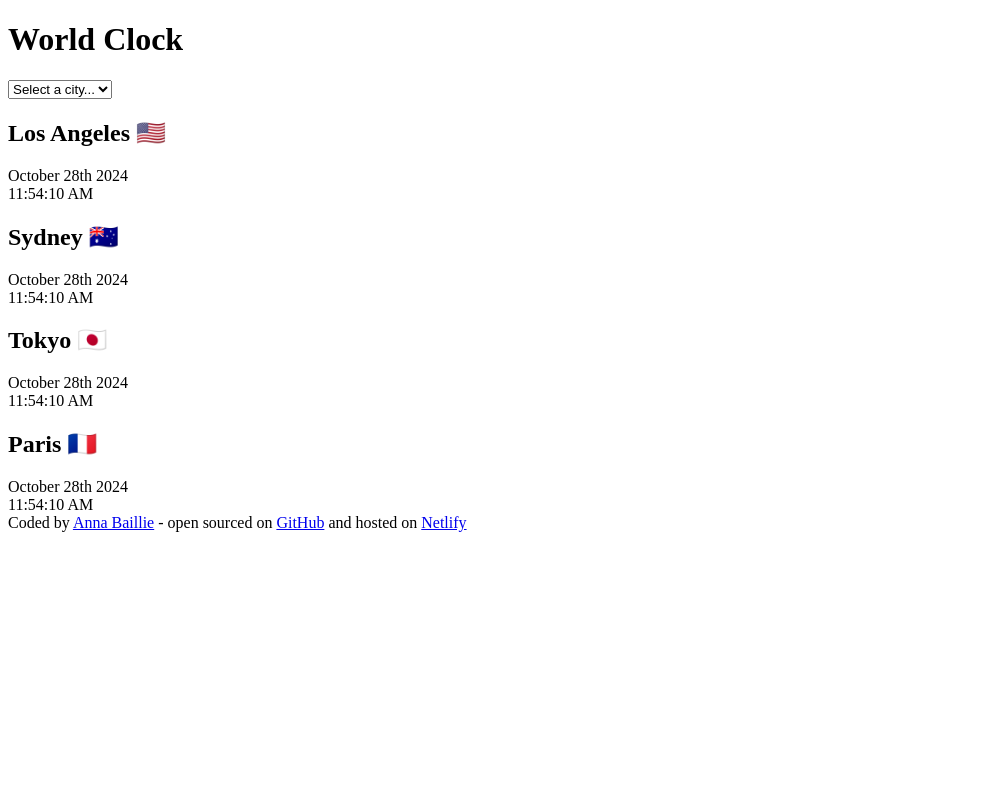
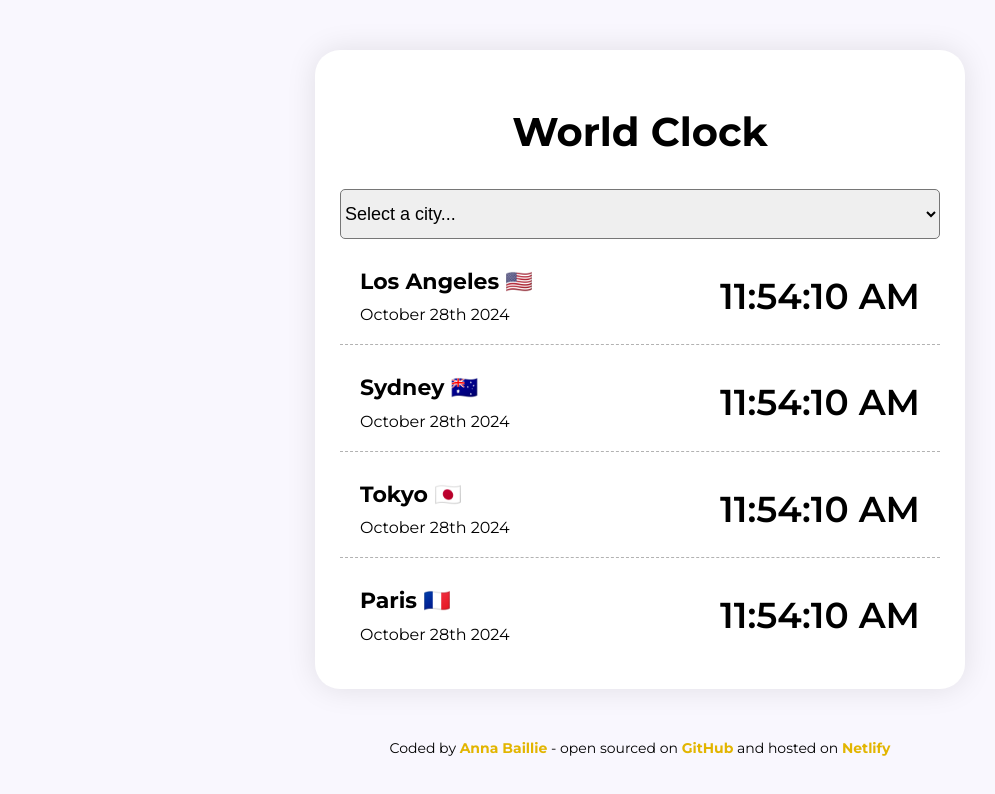
Before and after one commit to anna-baillie/shecodes-world-clock, a plain HTML site: page index.html in a window 1280 px wide. Shown: the whole page, without its empty margins (0-995 px from the left). Drawn offline with Linux system fonts and the light colour scheme; a script that the page names is missing.

Commit message:
CSS styled

```diff
--- a/index.html
+++ b/index.html
@@ -4,6 +4,12 @@
     <meta charset="UTF-8" />
     <meta name="viewport" content="width=device-width, initial-scale=1.0" />
     <link rel="stylesheet" href="source/style.css" />
+    <link rel="preconnect" href="https://fonts.googleapis.com" />
+    <link rel="preconnect" href="https://fonts.gstatic.com" crossorigin />
+    <link
+      href="https://fonts.googleapis.com/css2?family=Montserrat:ital,wght@0,100..900;1,100..900&display=swap"
+      rel="stylesheet"
+    />
     <title>SheCodes World Clock</title>
   </head>
   <body>
@@ -15,25 +21,33 @@
         <option value="">Amsterdam</option>
         <option value="">Miami</option>
       </select>
-
       <div class="city-info">
+        <div class="city-time">
           <h2>Los Angeles 🇺🇸</h2>
           <div class="date">October 28th 2024</div>
+        </div>
         <div class="time">11:54:10 AM</div>
       </div>
       <div class="city-info">
+        <div class="city-time">
           <h2>Sydney 🇦🇺</h2>
+
           <div class="date">October 28th 2024</div>
+        </div>
         <div class="time">11:54:10 AM</div>
       </div>
       <div class="city-info">
+        <div class="city-time">
           <h2>Tokyo 🇯🇵</h2>
           <div class="date">October 28th 2024</div>
+        </div>
         <div class="time">11:54:10 AM</div>
       </div>
       <div class="city-info">
+        <div class="city-time">
           <h2>Paris 🇫🇷</h2>
           <div class="date">October 28th 2024</div>
+        </div>
         <div class="time">11:54:10 AM</div>
       </div>
     </div>
--- a/source/style.css
+++ b/source/style.css
@@ -0,0 +1,65 @@
+body {
+  background-color: #f9f7fe;
+}
+
+.container {
+  max-width: 600px;
+  margin: 50px auto;
+  background-color: #fff;
+  border-radius: 25px;
+  box-shadow: 0px 0px 30px rgba(0, 0, 0, 0.1);
+  padding: 25px;
+  font-family: "Montserrat", sans-serif;
+}
+
+h1 {
+  text-align: center;
+  line-height: 60px;
+  font-size: 40px;
+}
+
+h2 {
+  font-size: 22px;
+  line-height: 10px;
+}
+
+#cityselect {
+  width: 100%;
+  border-radius: 5px;
+  height: 50px;
+  font-size: 18px;
+}
+
+.city-info {
+  display: flex;
+  justify-content: space-between;
+  padding: 20px;
+  border-bottom: 1px dashed rgba(0, 0, 0, 0.3);
+}
+
+.time {
+  font-size: 36px;
+  margin-top: 15px;
+  font-weight: 600;
+}
+
+.city-info:last-child {
+  border: none;
+}
+
+.credits {
+  text-align: center;
+  font-family: "Montserrat", sans-serif;
+  font-size: 14px;
+}
+
+.credits a {
+  color: rgb(226, 181, 0);
+  text-decoration: none;
+  font-weight: bold;
+  transition: ease-in-out 250ms;
+}
+
+.credits a:hover {
+  color: black;
+}
```
Lines whose indentation alone changed are shown as unchanged.
